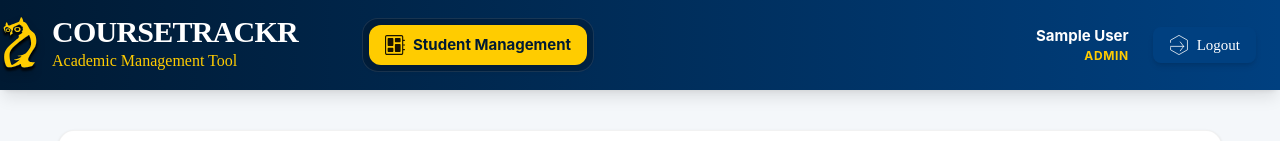
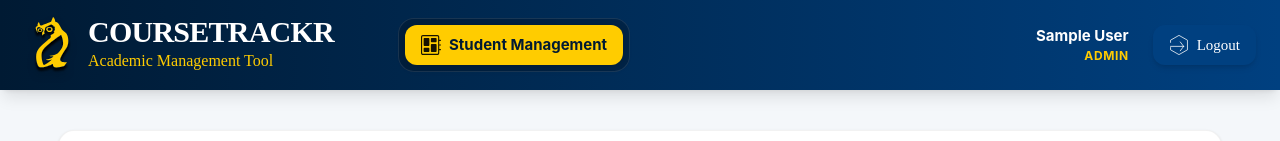
Before and after one commit to knghtcomp/CourseTrackr, a React (Vite) app in the folder CourseTrackrKuago/: page /admin in a window 1280 px wide. Shown: the top 141 px of the page. Built offline with nearby package versions, Linux system fonts and the light colour scheme; no server answers; sample sign-in values are in the browser's storage; a web font is replaced by a local one.

Commit message:
CP Dashboard header

```diff
--- a/CourseTrackrKuago/src/pages/Admin/AdminDashboardHeaderSection.jsx
+++ b/CourseTrackrKuago/src/pages/Admin/AdminDashboardHeaderSection.jsx
@@ -8,22 +8,18 @@ const AdminDashboardHeaderSection = () => {
 
   // 1. Fetch and Verify the logged-in user
   useEffect(() => {
-    // Look for the specific Admin key we just created
     const storedUser = localStorage.getItem('adminUser');
 
     if (storedUser) {
       try {
         const parsedUser = JSON.parse(storedUser);
 
-        // 🚨 THE SECURITY FIX: Check if they are actually an Admin!
         if (parsedUser.role !== 'admin') {
-          // If the role fails, wipe the admin key and kick them out
           localStorage.removeItem('adminUser');
           navigate('/');
           return;
         }
 
-        // If they pass the check, set the Admin's Name
         if (parsedUser.firstName && parsedUser.lastName) {
           setAdminName(`${parsedUser.firstName} ${parsedUser.lastName}`);
         } else if (parsedUser.name) {
@@ -33,14 +29,12 @@ const AdminDashboardHeaderSection = () => {
         console.error("Failed to parse user data from localStorage", error);
       }
     } else {
-      // If no adminUser key exists, kick them to login
       navigate('/');
     }
   }, [navigate]);
 
   // 2. Destroy the session before leaving!
   const handleLogout = () => {
-    // Make sure we delete the specific Admin key!
     localStorage.removeItem('adminUser');
     localStorage.removeItem('setupLocked');
     localStorage.removeItem('gradingPortalOpen');
@@ -49,22 +43,24 @@ const AdminDashboardHeaderSection = () => {
 
   return (
     <header
-      className="w-full h-[90px] flex items-center relative shadow-lg z-50 shrink-0"
+      // Made the header slightly shorter on mobile (70px) and normal on desktop (90px)
+      className="w-full h-[70px] lg:h-[90px] flex items-center relative shadow-lg z-50 shrink-0"
       style={{ background: 'linear-gradient(to right, #001A33, #004080)' }}
     >
-      <div className="w-full max-w-[1440px] mx-auto flex items-center px-4 lg:px-6 h-full">
+      <div className="w-full max-w-[1440px] mx-auto flex items-center justify-between px-4 lg:px-6 h-full">
 
         {/* GROUP 1: Branding + Navigation Links */}
-        <div className="flex flex-row items-center -ml-6 lg:-ml-8 gap-6 lg:gap-10">
+        <div className="flex flex-row items-center gap-2 md:gap-6 lg:gap-10">
 
           {/* Logo & Text */}
           <div className="flex flex-row items-center cursor-pointer" onClick={() => navigate('/admin')}>
             <img
               src="/logo.svg"
               alt="Logo"
-              className="w-12 h-12 lg:w-14 lg:h-14 -mr-1 drop-shadow-lg"
+              className="w-10 h-10 md:w-12 md:h-12 lg:w-14 lg:h-14 drop-shadow-lg shrink-0"
             />
-            <div className="flex flex-col justify-center ml-2">
+            {/* 🚨 MOBILE FIX: Hidden on mobile, visible on md and up */}
+            <div className="hidden md:flex flex-col justify-center ml-2">
               <h1 className="text-[22px] lg:text-[26px] xl:text-[30px] font-bold text-white leading-none font-['Calistoga'] m-0 tracking-tight">
                 COURSETRACKR
               </h1>
@@ -74,13 +70,14 @@ const AdminDashboardHeaderSection = () => {
             </div>
           </div>
 
-          {/* Nav Buttons Container (Segmented Toggle UI) */}
-          <div className="flex p-1.5 bg-black/20 rounded-2xl border border-white/10 backdrop-blur-sm ml-2 lg:ml-6">
+          {/* Nav Buttons Container */}
+          <div className="flex p-1.5 bg-black/20 rounded-2xl border border-white/10 backdrop-blur-sm ml-1 md:ml-2 lg:ml-6">
 
             {/* Student Management Tab */}
             <button
               onClick={() => navigate('/admin')}
-              className={`flex items-center gap-2 px-4 h-10 rounded-xl transition-all duration-300 ease-out active:scale-95 group ${
+              // 🚨 MOBILE FIX: Adjust padding for mobile so it looks like a square icon button
+              className={`flex items-center justify-center md:gap-2 px-3 md:px-4 h-10 rounded-xl transition-all duration-300 ease-out active:scale-95 group ${
                 location.pathname === '/admin' || location.pathname === '/admin/dashboard'
                 ? 'bg-[#FFCC00] text-[#001A33] shadow-[0_2px_10px_rgba(0,0,0,0.2)]'
                 : 'text-gray-300 hover:text-white hover:bg-white/10 hover:scale-105'
@@ -89,27 +86,28 @@ const AdminDashboardHeaderSection = () => {
               <img
                 src="/dashboard.svg"
                 alt=""
-                className={`w-4 h-4 lg:w-5 lg:h-5 shrink-0 transition-all duration-300 ${
+                className={`w-5 h-5 shrink-0 transition-all duration-300 ${
                   location.pathname === '/admin' || location.pathname === '/admin/dashboard'
                   ? 'brightness-0 opacity-90'
                   : 'brightness-0 invert opacity-70 group-hover:opacity-100'
                 }`}
               />
-              <span className="text-[13px] lg:text-[15px] font-bold font-['Inter'] whitespace-nowrap">
+              {/* 🚨 MOBILE FIX: Hide text on mobile */}
+              <span className="hidden md:block text-[13px] lg:text-[15px] font-bold font-['Inter'] whitespace-nowrap">
                 Student Management
               </span>
             </button>
 
-            {/* FUTURE ADMIN TABS CAN GO HERE */}
+            {/* FUTURE ADMIN TABS (Trackr, Evaluation) CAN GO HERE following the same format! */}
 
           </div>
 
         </div>
 
         {/* GROUP 2: USER INFO & LOGOUT (Pinned to right edge) */}
-        <div className="ml-auto flex items-center gap-4 lg:gap-6">
+        <div className="flex items-center gap-2 md:gap-4 lg:gap-6">
 
-          {/* Display Admin Name and Role */}
+          {/* Display Admin Name and Role (Already hidden on mobile!) */}
           {adminName && (
             <div className="hidden md:flex flex-col items-end">
               <span className="text-white text-[14px] lg:text-[15px] font-bold font-['Inter']">
@@ -121,13 +119,15 @@ const AdminDashboardHeaderSection = () => {
             </div>
           )}
 
-          {/* Styled Logout Button with active press animation */}
+          {/* Styled Logout Button */}
           <button
             onClick={handleLogout}
-            className="flex items-center gap-2 px-4 h-9 bg-[#004080] text-white rounded-lg hover:bg-red-900 transition-all duration-300 ease-out active:scale-95 group shadow-md"
+            // 🚨 MOBILE FIX: Shrink padding to act as an icon button on small screens
+            className="flex items-center justify-center md:gap-2 px-3 md:px-4 h-10 bg-[#004080] text-white rounded-xl hover:bg-red-900 transition-all duration-300 ease-out active:scale-95 group shadow-md"
           >
-            <img src="/logout.svg" alt="" className="w-4 h-4 lg:w-5 lg:h-5 shrink-0 brightness-0 invert group-hover:brightness-200 transition-all" />
-            <span className="group-hover:text-white text-[13px] lg:text-[15px] font-normal font-['Croissant_One'] whitespace-nowrap">
+            <img src="/logout.svg" alt="" className="w-5 h-5 shrink-0 brightness-0 invert group-hover:brightness-200 transition-all" />
+            {/* 🚨 MOBILE FIX: Hide text on mobile */}
+            <span className="hidden md:block group-hover:text-white text-[13px] lg:text-[15px] font-normal font-['Croissant_One'] whitespace-nowrap">
               Logout
             </span>
           </button>
```
